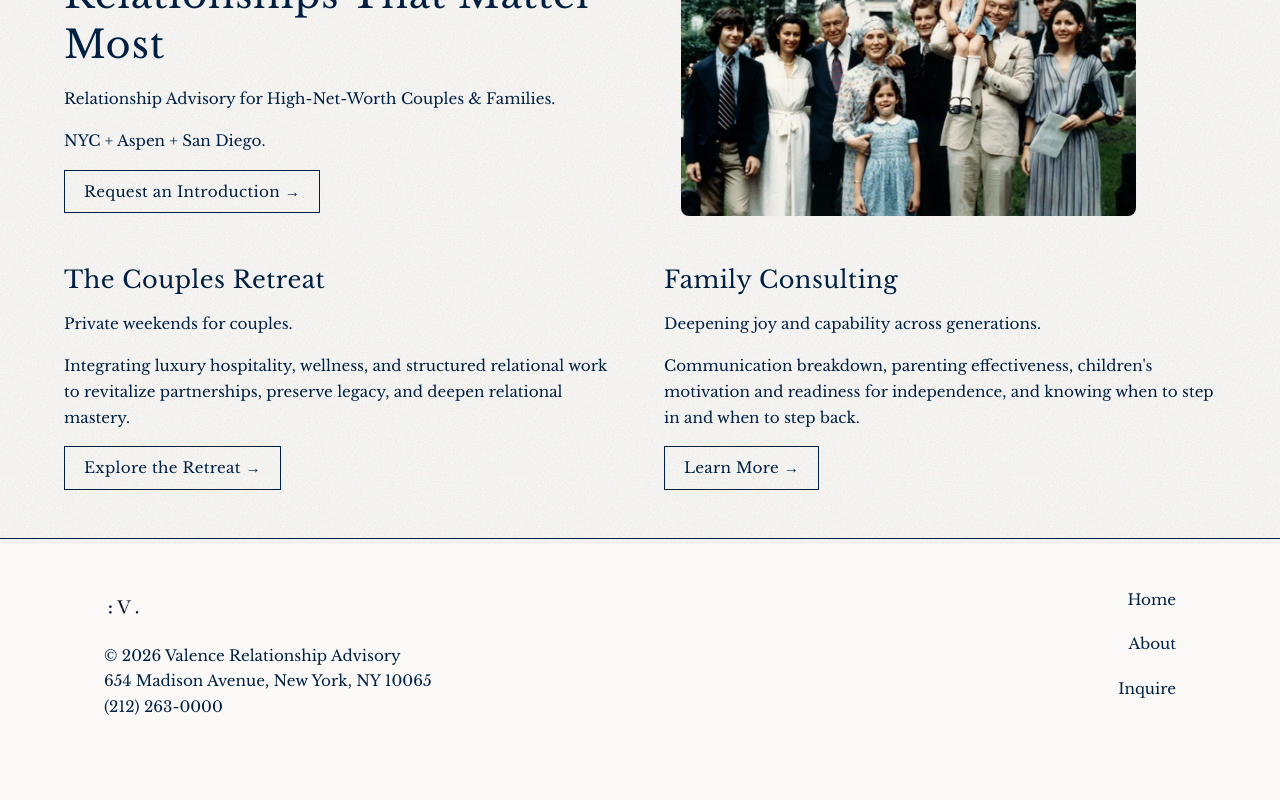
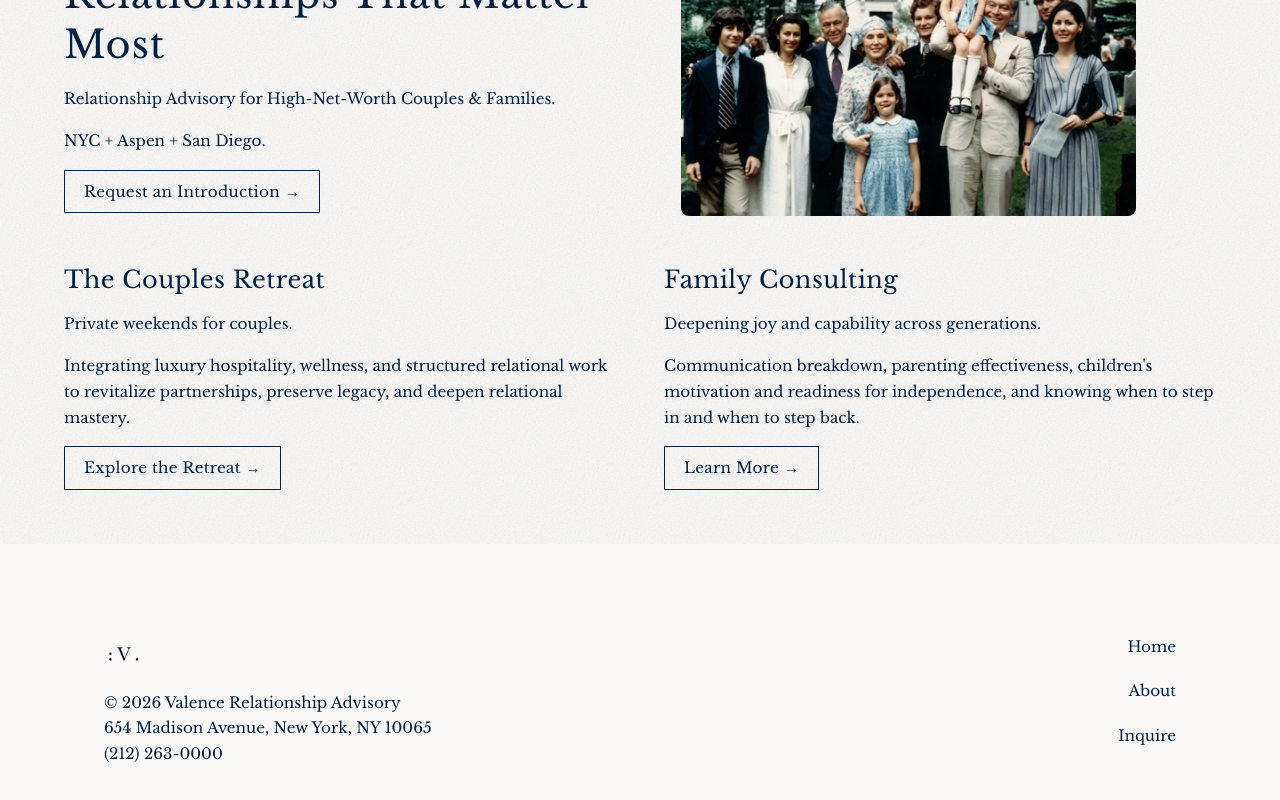
Before and after one commit to samuel-dunlap/valence-site, a Next.js app: page / in a window 1280 px wide. Shown: the part 256-1056 px from the top of the page. Before the commit the page ends 1024 px from the top, so only its background shows below. Built offline with nearby package versions, Linux system fonts and the light colour scheme.

Commit message:
Remove footer border-top, add margin-top for spacing from content
Co-Authored-By: Claude Opus 4.6 <noreply@anthropic.com>

```diff
--- a/src/components/Footer/Footer.module.css
+++ b/src/components/Footer/Footer.module.css
@@ -1,6 +1,6 @@
 .footer {
   padding: var(--space-section) 0;
-  border-top: var(--border) solid var(--color-text);
+  margin-top: var(--space-section);
 }
 
 .container {
```
